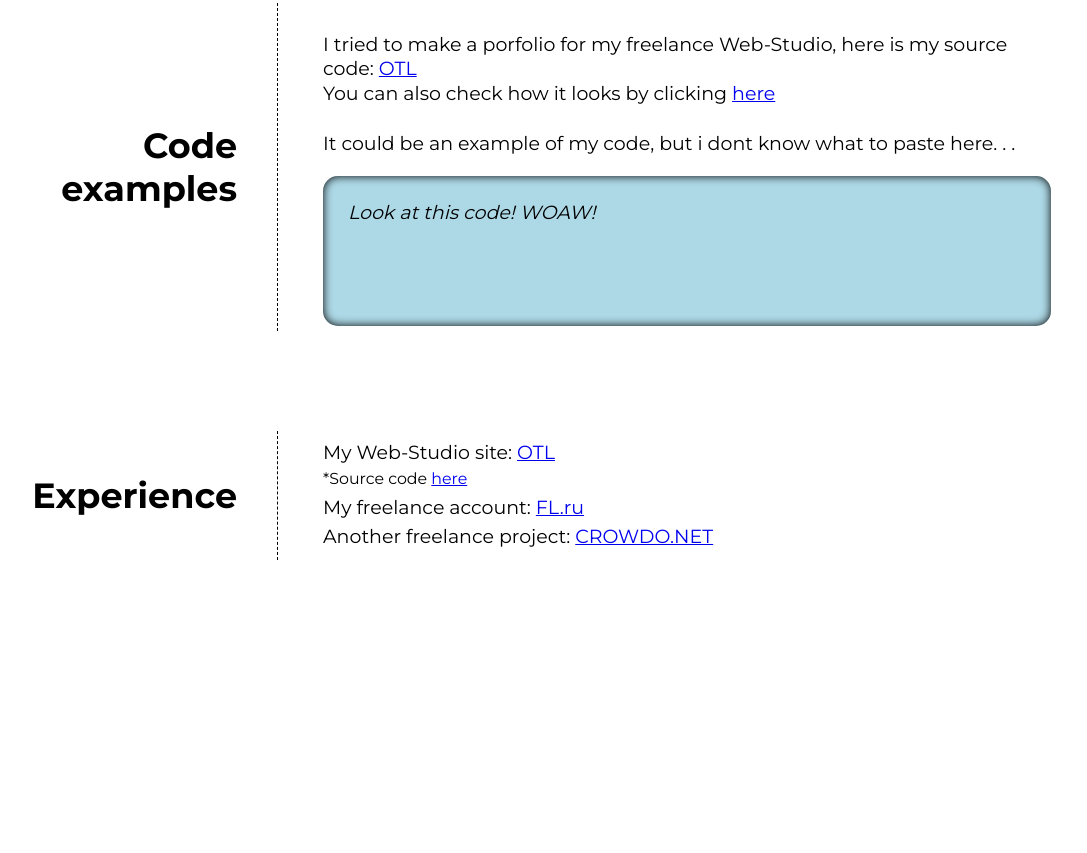
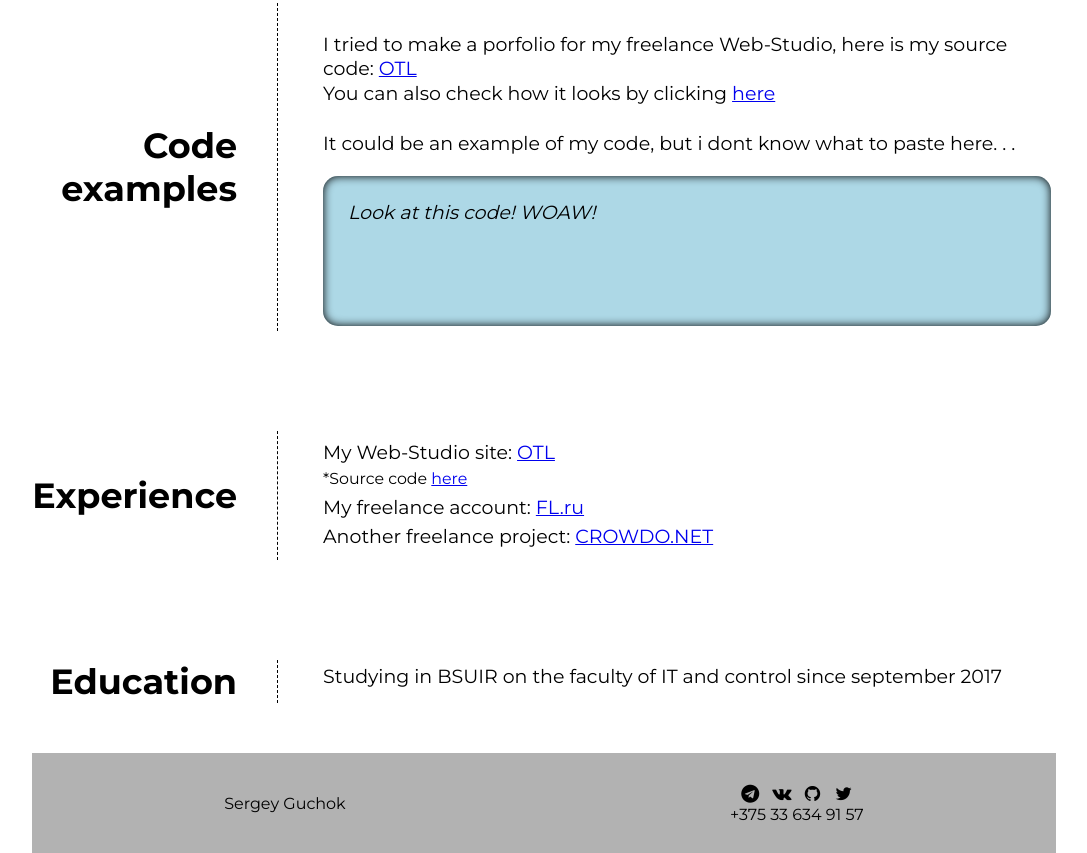
Before and after one commit to SergeyGuchok/rsschool-codejam1-cv, a plain HTML site: page index.html in a window 1280 px wide. Shown: the part 1353-2206 px from the top of the page, without its empty margins (96-1183 px from the left). Before the commit the page ends 1963 px from the top, so only its background shows below. Drawn offline with Linux system fonts and the light colour scheme.

Commit message:
add footer

```diff
--- a/index.html
+++ b/index.html
@@ -76,9 +76,28 @@
 					</ul>
 				</div>
 			</section>
+			<section>
+				<div class="subject subject-education">
+					<h2>Education</h2>
+				</div>
+				<div class="description description-education">
+					<p>Studying in BSUIR on the faculty of IT and control since september 2017</p>
+				</div>
+			</section>
 		</div>
 	</main>
-	<footer></footer>
+	<footer id="footer">
+		<p>Sergey Guchok</p>
+		<div class="footer-contacts">
+			<ul class="footer-links">
+				<li><a href=""><i class="icon-telegram"></i></a></li>
+				<li><a href=""><i class="icon-vkontakte"></i></a></li>
+				<li><a href=""><i class="icon-github-circled"></i></a></li>
+				<li><a href=""><i class="icon-twitter"></i></a></li>
+			</ul>
+			<p>+375 33 634 91 57</p>
+		</div>
+	</footer>
 	<script src="./dist/main.js"></script>
 </body>
 </html>
--- a/src/css/style.css
+++ b/src/css/style.css
@@ -135,3 +135,31 @@ section{
 	list-style-type: none;
 	margin: 5px 0;
 }
+
+footer{
+	display: flex;
+	justify-content: space-around;
+	align-items: center;
+	background-color: rgba(0,0,0,0.3);
+	height: 100px;
+}
+.footer-contacts{
+	display: flex;
+	flex-direction: column;
+	align-items: center;
+}
+.footer-links{
+	display: flex;
+}
+.footer-links li{
+	list-style-type: none;
+}
+.footer-links li a{
+	text-decoration: none;
+	color: black;
+	font-size: 18px;
+	margin: 0 3px;
+}
+.footer-links li:hover a{
+	color: white;
+}
```
Also changed, not shown: dist/main.js.
